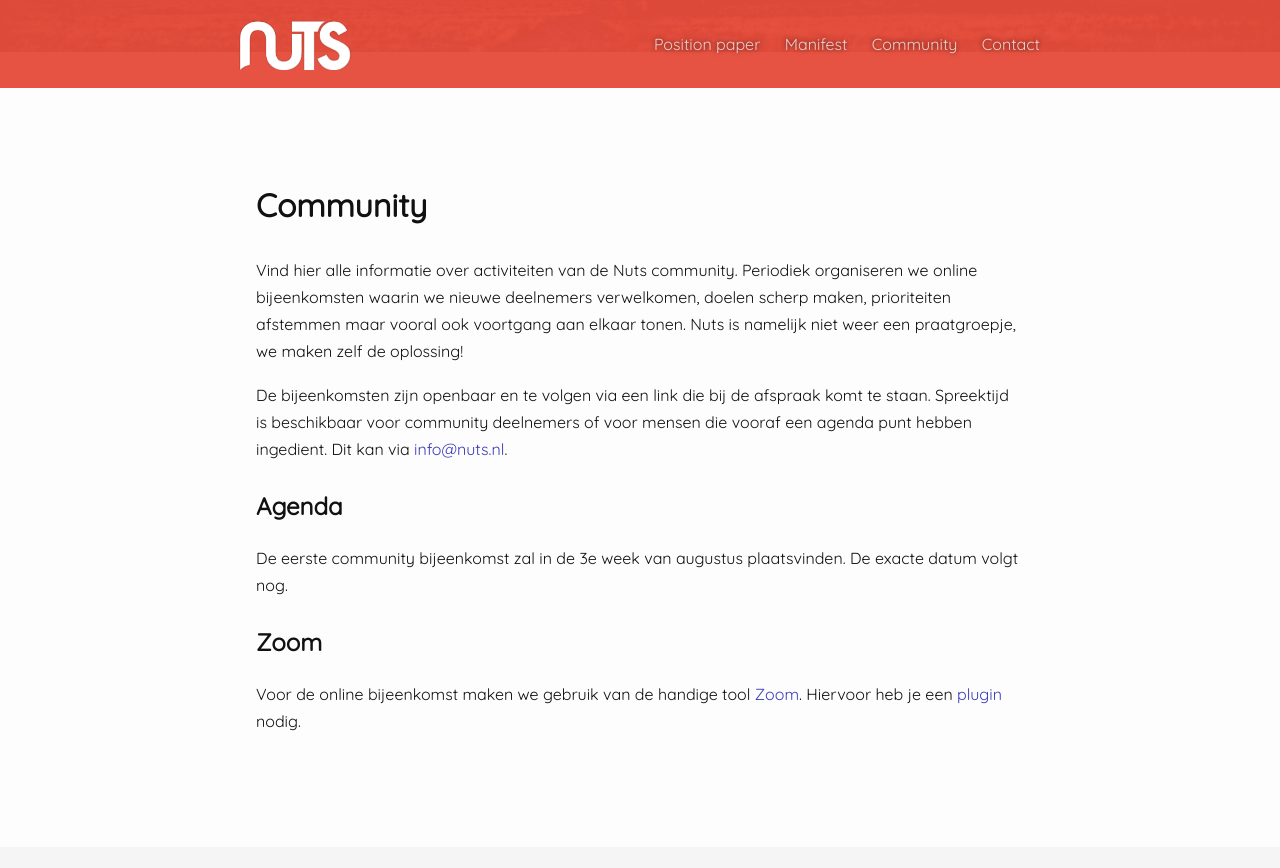
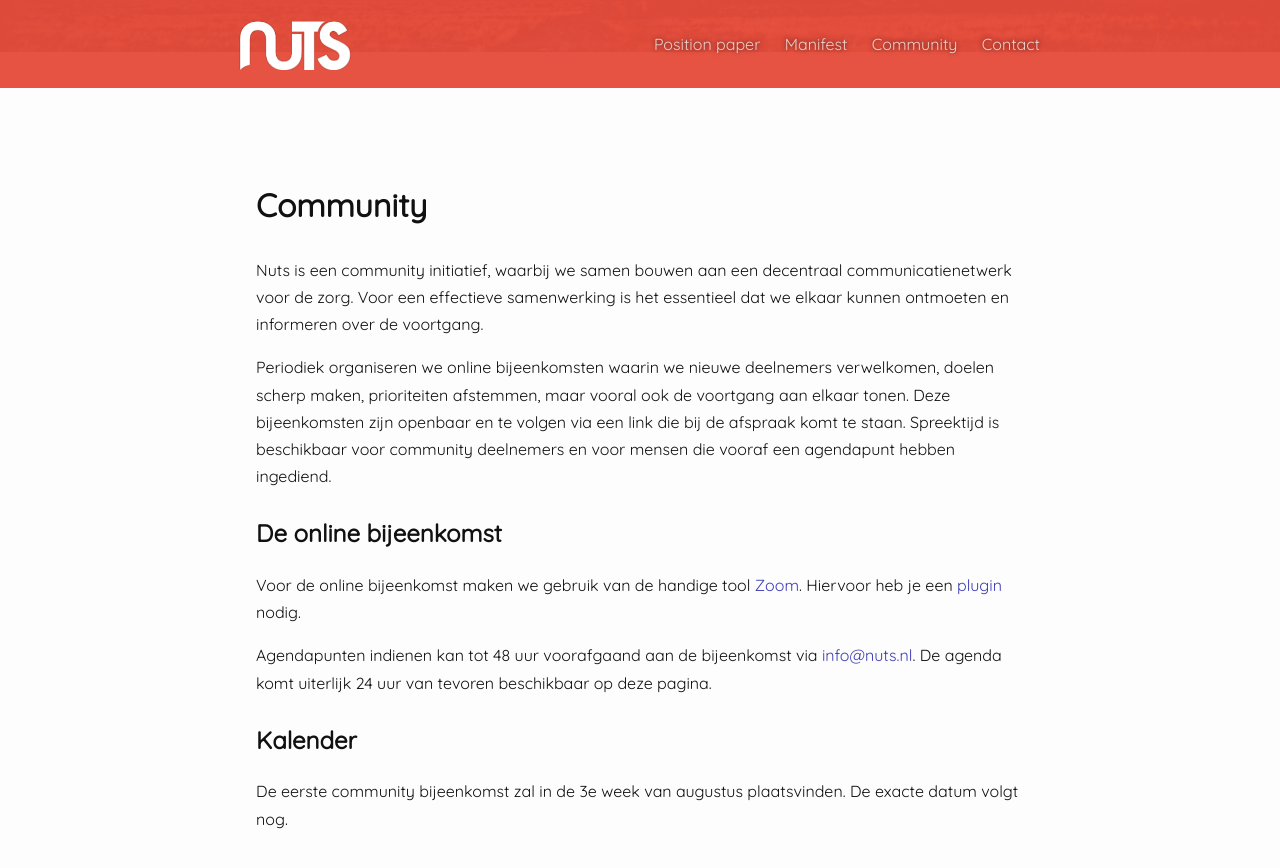
Before and after one commit to nuts-foundation/nuts-webpresence, a Jekyll site: the page built from community.md, in a window 1280 px wide and 900 px high, scrolled down 308 px. Shown: the top 868 px of the window. Built offline with Jekyll 4.4.1, drawn with Linux system fonts in a browser that asks for light colours.

Commit message:
Update community.md
Voorstel voor een aantal tekstuele aanpassingen

```diff
--- a/community.md
+++ b/community.md
@@ -6,17 +6,15 @@ header_image: contact
 ---
 
 # Community
+Nuts is een community initiatief, waarbij we samen bouwen aan een decentraal communicatienetwerk voor de zorg. Voor een effectieve samenwerking is het essentieel dat we elkaar kunnen ontmoeten en informeren over de voortgang.
 
-Vind hier alle informatie over activiteiten van de Nuts community.
 Periodiek organiseren we online bijeenkomsten waarin we nieuwe deelnemers verwelkomen, doelen scherp maken, prioriteiten
-afstemmen maar vooral ook voortgang aan elkaar tonen. Nuts is namelijk niet weer een praatgroepje, we maken zelf de oplossing!
+afstemmen, maar vooral ook de voortgang aan elkaar tonen. Deze bijeenkomsten zijn openbaar en te volgen via een link die bij de afspraak komt te staan. Spreektijd is beschikbaar voor community deelnemers en voor mensen die vooraf een agendapunt hebben ingediend.
 
-De bijeenkomsten zijn openbaar en te volgen via een link die bij de afspraak komt te staan. Spreektijd is
-beschikbaar voor community deelnemers of voor mensen die vooraf een agenda punt hebben ingedient. Dit kan via [info@nuts.nl](mailto:info@nuts.nl).
+## De online bijeenkomst
+Voor de online bijeenkomst maken we gebruik van de handige tool [Zoom](https://zoom.us). Hiervoor heb je een [plugin](https://zoom.us/download#client_4meeting) nodig.
 
-## Agenda
+Agendapunten indienen kan tot 48 uur voorafgaand aan de bijeenkomst via [info@nuts.nl](mailto:info@nuts.nl). De agenda komt uiterlijk 24 uur van tevoren beschikbaar op deze pagina.
+
+## Kalender
 De eerste community bijeenkomst zal in de 3e week van augustus plaatsvinden. De exacte datum volgt nog.
-
-## Zoom
-Voor de online bijeenkomst maken we gebruik van de handige tool [Zoom](https://zoom.us). Hiervoor heb je een
-[plugin](https://zoom.us/download#client_4meeting) nodig.
```
